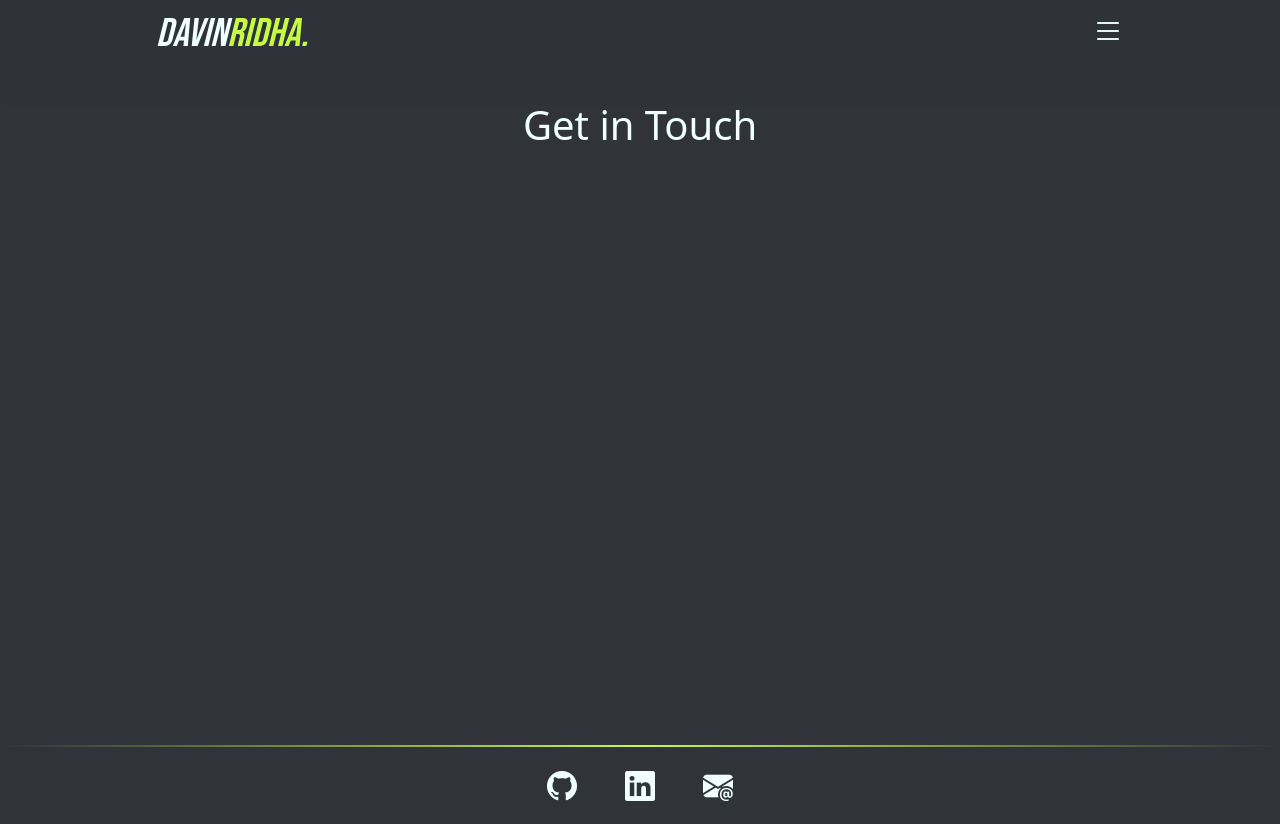
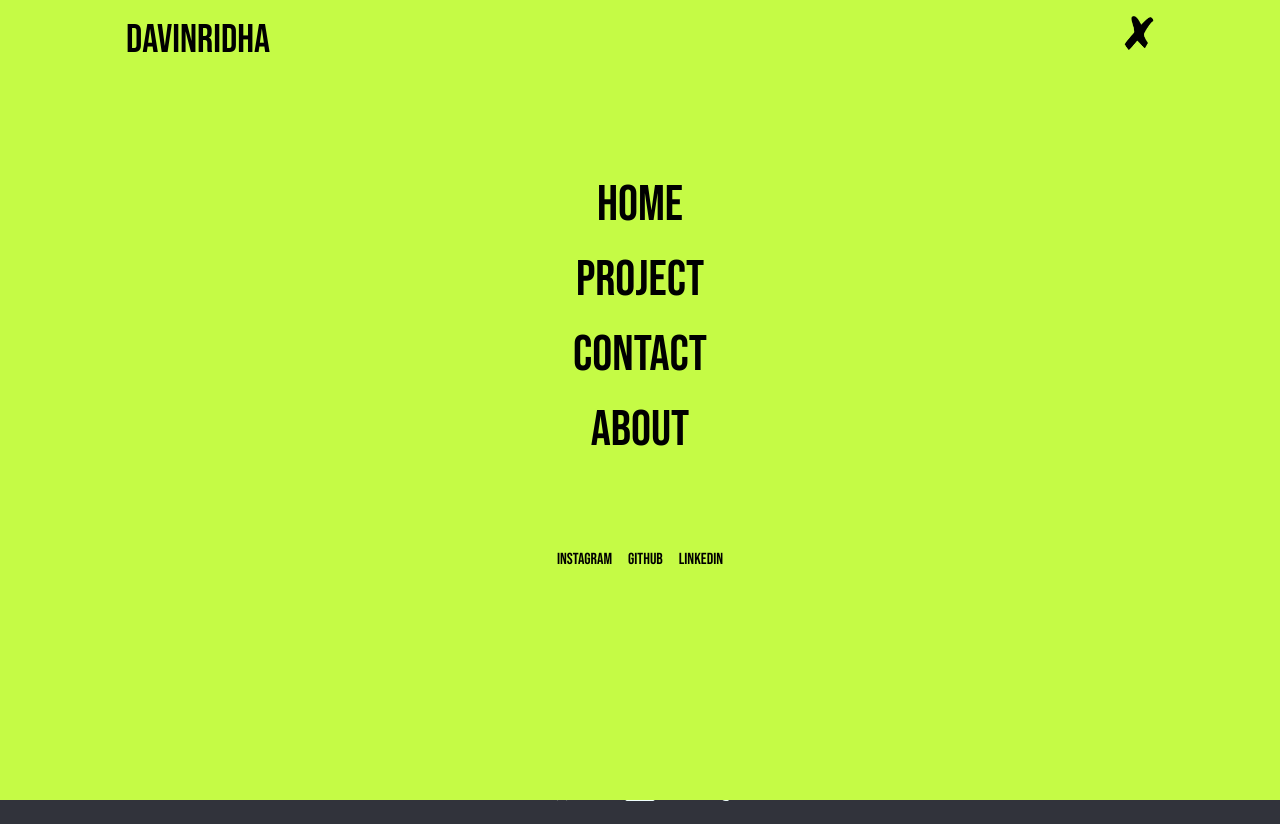
Before and after one commit to davinrdh/my-portfolio, a React (Vite) app: page /contact in a window 1280 px wide. Both pictures are taken after a click on the element 1108 px from the left and 34 px from the top of the page. Built offline with nearby package versions, Linux system fonts and the light colour scheme; a web font is replaced by a local one.

Commit message:
feat(Menu): add menu

```diff
--- a/src/App.scss
+++ b/src/App.scss
@@ -1,4 +1,4 @@
-*{
+* {
   padding: 0;
   margin: 0;
   box-sizing: border-box;
@@ -43,7 +43,10 @@
   left: 0;
   z-index: 9999;
   pointer-events: none;
-    transition: width 0.2s, height 0.2s, background-color 0.2s;
+  transition:
+    width 0.2s,
+    height 0.2s,
+    background-color 0.2s;
 }
 
 .text-primary {
@@ -93,15 +96,70 @@
   }
 }
 
+.no-scroll {
+  overflow: hidden;
+}
+
+.menu {
+  height: 100vh;
+  background-color: var(--primary);
+  z-index: 2;
+  transform-origin: top;
+  position: fixed;
+  top: 0;
+  right: 0;
+  width: 100%;
+  overflow: hidden;
+  font-family: "Bebas Neue", sans-serif;
+
+  .container {
+    padding: 0 3.5rem;
+  }
+
+  .logo {
+    color: var(--white);
+  }
+
+  .close {
+    cursor: pointer;
+  }
+
+  .sosmed {
+    text-align: center;
+    a {
+      text-decoration: none;
+      color: var(--white);
+      margin: 0 0.5rem;
+    }
+  }
+
+  .menu-list {
+    text-align: center;
+    padding: 5rem;
+
+    a {
+      font-size: 50px;
+      text-decoration: none;
+      color: var(--white);
+    }
+  }
+}
+
 @media screen and (max-width: 768px) {
   .cursor {
     display: none;
   }
 
   .loading-screen {
-
     .progress {
       width: 50%;
     }
   }
+
+  .menu {
+
+    .container {
+      padding: 0 1.5rem;
     }
+  }
+}
--- a/src/App.tsx
+++ b/src/App.tsx
@@ -1,5 +1,10 @@
 /* eslint-disable react-hooks/rules-of-hooks */
-import { NavLink, Route, BrowserRouter as Router, Routes } from "react-router-dom";
+import {
+  NavLink,
+  Route,
+  BrowserRouter as Router,
+  Routes,
+} from "react-router-dom";
 import HomePages from "./pages/Home/HomePages";
 import "bootstrap/dist/css/bootstrap.min.css";
 import "bootstrap-icons/font/bootstrap-icons.min.css";
@@ -7,10 +12,13 @@ import Header from "./components/Header/Header";
 import { useEffect, useState } from "react";
 import ContactPages from "./pages/Contact/ContactPages";
 import LoadingScreen from "./components/LoadingScreen";
+import Menu from "./components/Menu";
+import { AnimatePresence, motion } from "framer-motion";
 
 export default function App() {
   const [loading, setLoading] = useState(true);
   const [progress, setProgress] = useState(0);
+  const [isActive, setIsActive] = useState(false);
 
   useEffect(() => {
     const interval = setInterval(() => {
@@ -27,6 +35,14 @@ export default function App() {
     return () => clearInterval(interval);
   }, []);
 
+  useEffect(() => {
+    if (isActive) {
+      document.body.classList.add("no-scroll");
+    } else {
+      document.body.classList.remove("no-scroll");
+    }
+  }, [isActive]);
+
   if (loading) {
     return <LoadingScreen progress={progress} />;
   }
@@ -34,13 +50,11 @@ export default function App() {
   return (
     <>
       <Router>
-        <Header />
+        <>
+          <Header isActive={isActive} setIsActive={setIsActive} />
           {/* <LoadingScreen /> */}
           <Routes>
-          <Route
-            path="/"
-            element={<HomePages />}
-          />
+            <Route path="/" element={<HomePages />} />
             <Route path="/contact" element={<ContactPages />} />
           </Routes>
           <footer className="text-center">
@@ -52,11 +66,15 @@ export default function App() {
               <a href="https://linkedin.com/in/davin-ridha" target="_blank">
                 <i className="bi bi-linkedin"></i>
               </a>
-            <NavLink to={'/contact'}>
+              <NavLink to={"/contact"}>
                 <i className="bi bi-envelope-at-fill"></i>
               </NavLink>
             </div>
           </footer>
+        </>
+        <AnimatePresence>
+          {isActive && <Menu setIsActive={setIsActive} />}
+        </AnimatePresence>
       </Router>
     </>
   );
--- a/src/components/Header/Header.scss
+++ b/src/components/Header/Header.scss
@@ -33,6 +33,7 @@
     cursor: pointer;
 }
 
+
 @media screen and (max-width: 768px) {
     .header {
         padding: 0.5rem;
--- a/src/components/Header/Header.tsx
+++ b/src/components/Header/Header.tsx
@@ -1,9 +1,10 @@
+/* eslint-disable @typescript-eslint/no-explicit-any */
 import { Container } from "react-bootstrap";
 import "./Header.scss";
 import { NavLink, useLocation } from "react-router-dom";
 import { useEffect } from "react";
 
-export default function Header() {
+export default function Header({setIsActive, isActive}: any) {
   const location = useLocation()
 
   useEffect(() => {
@@ -12,7 +13,7 @@ export default function Header() {
 
   return (
     <>
-      <div className="header sticky-top">
+      <div className={`header sticky-top z-0 ${isActive && 'opacity-0'}`}>
         <Container>
           <div className="d-flex justify-content-between">
             <NavLink to={"/"}>
@@ -20,7 +21,7 @@ export default function Header() {
                 Davin<span className="yellow">ridha.</span>
               </h1>
             </NavLink>
-            <div className="hamburger">
+            <div className="hamburger" onClick={() => setIsActive(true)}>
               <i className="bi bi-list"></i>
             </div>
           </div>
--- /dev/null
+++ b/src/components/Menu.tsx
@@ -0,0 +1,157 @@
+/* eslint-disable @typescript-eslint/no-explicit-any */
+import { Container } from "react-bootstrap";
+import { motion } from "framer-motion";
+import { NavLink } from "react-router-dom";
+
+export default function Menu({ setIsActive }: any) {
+  const dataLink = [
+    {
+      name: "Home",
+      href: "/",
+    },
+    {
+      name: "Project",
+      href: "/project",
+    },
+    {
+      name: "Contact",
+      href: "/contact",
+    },
+    {
+      name: "About",
+      href: "/about",
+    },
+  ];
+
+  const dataSosmed = [
+    {
+      name: "Instagram",
+      href: "https://www.instagram.com/davinrdh/",
+    },
+    {
+      name: "Github",
+      href: "https://github.com/davinrdh",
+    },
+    {
+      name: "LinkedIn",
+      href: "https://linkedin.com/in/davin-ridha",
+    },
+  ];
+
+  const menuVars = {
+    initial: { scaleY: 0 },
+    animate: {
+      scaleY: 1,
+      transition: { duration: 0.5, ease: [0.12, 0, 0.39, 0] },
+    },
+    exit: {
+      scaleY: 0,
+      delay: 0.5,
+      transition: { duration: 0.5, ease: [0.22, 1, 0.36, 1] },
+    },
+  };
+
+  const logoVars = {
+    initial: {
+      y: "30vh",
+      transition: { duration: 0.5, ease: [0.37, 0, 0.63, 1] },
+    },
+    open: {
+      y: 0,
+      transition: { duration: 0.7, ease: [0, 0.55, 0.45, 1] },
+    },
+  };
+
+  const containerVars = {
+    initial: {
+      transition: { staggerChildren: 0.1 },
+    },
+    open: {
+      transition: { staggerChildren: 0.1 },
+    },
+  };
+
+  return (
+    <>
+      <motion.div
+        variants={menuVars}
+        initial="initial"
+        animate="animate"
+        exit="exit"
+        className="menu"
+      >
+        <Container>
+          <div className="d-flex justify-content-between py-3">
+            <motion.div
+              variants={containerVars}
+              initial="initial"
+              animate="open"
+              exit="initial"
+              className="logo overflow-hidden"
+            >
+              {/* <img src="/logo.png" alt="" width={100}/> */}
+              <motion.h1 variants={logoVars}>davinridha</motion.h1>
+            </motion.div>
+            <div className="close" onClick={() => setIsActive(false)}>
+              <img src="/img/closeIcon.png" alt="" width={30} />
+            </div>
+          </div>
+          <motion.div
+            variants={containerVars}
+            initial="initial"
+            animate="open"
+            exit="initial"
+            className="menu-list"
+          >
+            {dataLink?.map((item: any, i: number) => (
+              <div className="overflow-hidden" key={i}>
+                <MenuNavLink
+                  href={item?.href}
+                  name={item?.name}
+                  setIsActive={setIsActive}
+                />
+              </div>
+            ))}
+          </motion.div>
+          <motion.div
+            variants={containerVars}
+            initial="initial"
+            animate="open"
+            exit="initial"
+            className="sosmed overflow-hidden"
+          >
+            {dataSosmed?.map((item: any, i: number) => (
+              <motion.a
+                variants={logoVars}
+                href={item?.href}
+                target="_blank"
+                key={i}
+                onClick={() => setIsActive(false)}
+              >
+                {item?.name}
+              </motion.a>
+            ))}
+          </motion.div>
+        </Container>
+      </motion.div>
+    </>
+  );
+}
+
+const MenuNavLink = ({ name, href, setIsActive }: any) => {
+  const linkVars = {
+    initial: {
+      y: "30vh",
+      transition: { duration: 0.5, ease: [0.37, 0, 0.63, 1] },
+    },
+    open: {
+      y: 0,
+      transition: { duration: 0.7, ease: [0, 0.55, 0.45, 1] },
+    },
+  };
+  return (
+    <motion.div variants={linkVars} onClick={() => setIsActive(false)}>
+      <NavLink to={href}>{name}</NavLink>
+    </motion.div>
+  );
+};
--- a/src/index.scss
+++ b/src/index.scss
@@ -3,4 +3,5 @@
     --secondary: #3d3e42;
     --background: #31333b;
     --black: #f0ffff;
+    --white: #000000;
 }
--- a/src/pages/Contact/ContactPages.tsx
+++ b/src/pages/Contact/ContactPages.tsx
@@ -4,7 +4,7 @@ export default function ContactPages() {
   return (
     <>
       <div className="contact">
-        <h1>Get in Touch</h1>
+        <h1>Get <span className="text-primary">In</span> Touch</h1>
       </div>
     </>
   );
```
Also changed, not shown: public/img/closeIcon.png (added). Lines whose indentation alone changed are shown as unchanged.
